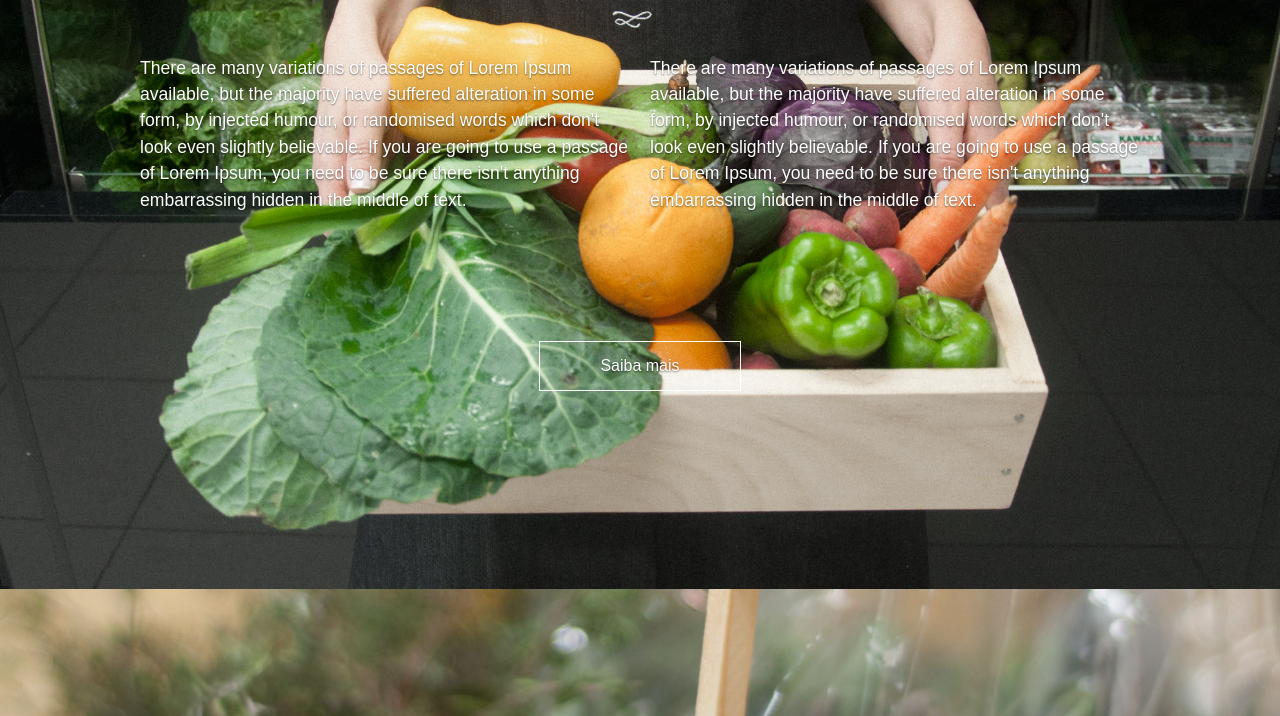
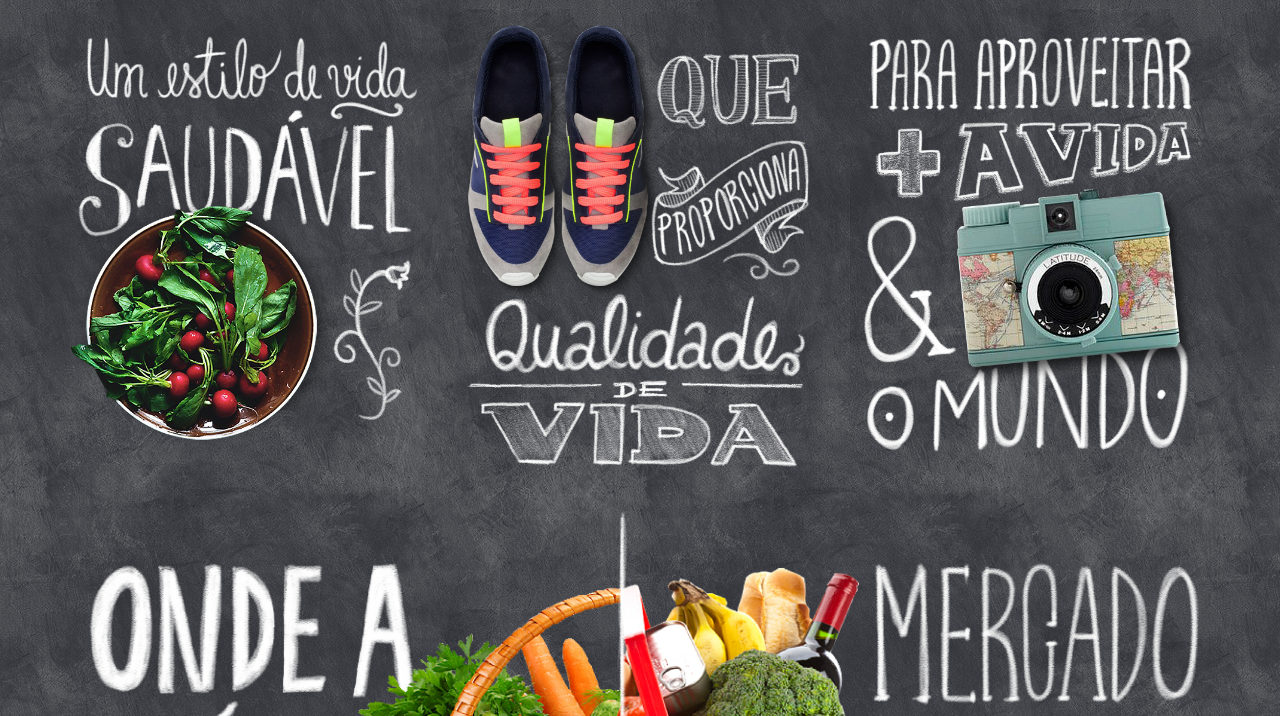
Before and after one commit to guilherme-simoes/Villa, a plain HTML site: page index.html in a window 1280 px wide. Shown: the part 241-957 px from the top of the page. Drawn offline with nearby package versions, Linux system fonts and the light colour scheme; some packages are replaced by stand-ins of ours; a web font is replaced by a local one.

Commit message:
Ilustrações link Villa
Alteração no conteúdo da sessão Villa com ilustrações

```diff
--- a/css/style.css
+++ b/css/style.css
@@ -191,6 +191,18 @@ li.social-menu a {
 	width: 28px;
 	padding: 0;
 }
+.container-special {
+	width: 90%; /*width: 1000px;*/
+	max-width: 1200px;
+	margin: auto;
+}
+
+.quadro {
+	padding: 0 5px;
+	box-sizing:border-box;
+	-moz-box-sizing:border-box;
+	-webkit-box-sizing:border-box;
+}
 
 	li.social-menu a:first-child {
 		background: url(../images/facebook-mini.png) no-repeat center top;
@@ -316,6 +328,8 @@ li.social-menu a {
 #slide1{
 	color: #fff;
 	text-shadow: 0 1px 2px rgba(0,0,0,.5);
+	background: url(../images/bg_quem.jpg);
+	height: auto;
 }
 
 .proximo a{
--- a/index.html
+++ b/index.html
@@ -47,26 +47,33 @@
 
 	<div class="slide" id="slide1" data-slide="1" data-stellar-background-ratio="0.5">
 
-		<div class="container clearfix">
+		<div class="container-special clearfix">
 
 			<div id="content o-villa" class="grid_12">
 
 				<div class="grid_12 titulos">
-					<h1>Bem Vindo ao Villa</h1>
-					<h3>E a uma vida mais saudável e cheia de sabor!</h3>
+					<h1>O que nós somos?</h1>
 				</div>
 
-				<div class="grid_6">
-					<p>There are many variations of passages of Lorem Ipsum available, but the majority have suffered alteration in some form, by injected humour, or randomised words which don't look even slightly believable. If you are going to use a passage of Lorem Ipsum, you need to be sure there isn't anything embarrassing hidden in the middle of text. </p>
+				<div class="teste">
+					<div class="grid_4 alpha quadro">
+						<img src="images/box1.png" alt="Bike" />
+					</div>
+					<div class="grid_4 alpha quadro">
+						<img src="images/box3.png" alt="Bike" />
+					</div>
+					<div class="grid_4 omega quadro">
+						<img src="images/box2.png" alt="Bike" />
+					</div>
+
 				</div>
 
-				<div class="grid_6 omega">
-					<p>There are many variations of passages of Lorem Ipsum available, but the majority have suffered alteration in some form, by injected humour, or randomised words which don't look even slightly believable. If you are going to use a passage of Lorem Ipsum, you need to be sure there isn't anything embarrassing hidden in the middle of text. </p>
+				<div class="grid_12 titulos">
+					<h1></h1>
+					<img src="images/box-grande.png" alt="Bike" />
 				</div>
 
-				<div class="grid_12">
-					<div class="proximo"><a href="#">Saiba mais</a></div>
-				</div>
+
 			</div>
 
 		</div>
@@ -83,9 +90,9 @@
 		<div class="container clearfix">
 
 			<div id="content" class="grid_12">
+
 				<div class="grid_12 titulos">
 					<h1>O que nós somos?</h1>
-
 				</div>
 
 				<div class="teste">
@@ -104,11 +111,9 @@
 
 				</div>
 
-				<div id="content" class="grid_12">
-					<div class="grid_12 titulos">
-						<h1>Mas como assim?</h1>
-
-					</div>
+				<div class="grid_12 titulos">
+					<h1>Mas como assim?</h1>
+				</div>
 
 			</div>
 
--- a/js/functions.js
+++ b/js/functions.js
@@ -23,14 +23,7 @@
 
 	// O Villa
 
-    $("#slide1").backstretch([
-      "images/foto_banner_feijao.jpg",
-      "images/foto_banner_caixa.jpg",
-      "images/foto_banner_parede.jpg"
-    ], {
-        fade: 750,
-        duration: 4000
-    });
+
 
 // Lightbox receitas
 
```
Also changed, not shown: images/bike.png, images/box-grande.png (added), images/box1.png (added), images/box2.png (added), images/box3.png (added), images/grama.jpg (added), 1 other file.
